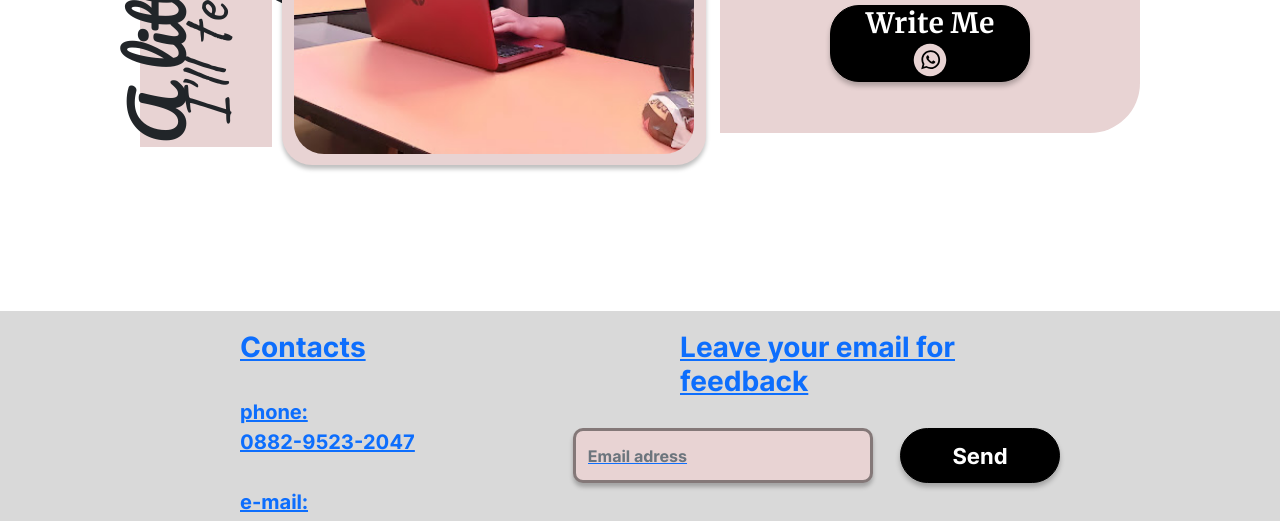
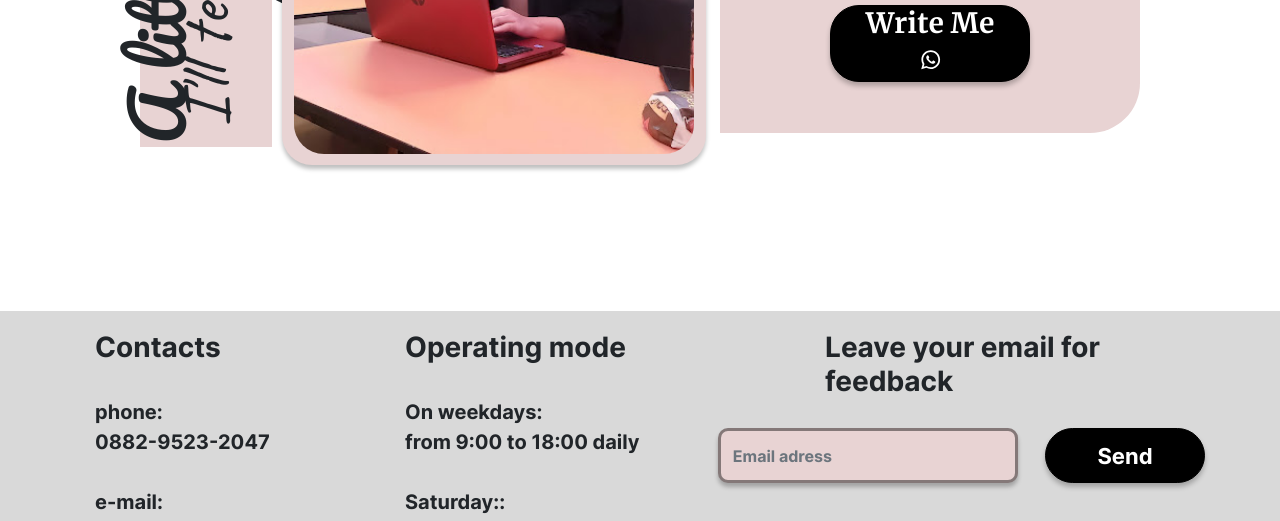
Before and after one commit to bobiheriyanto/BeautyMariamsyasyahEyelash, a plain HTML site: page index.html in a window 1280 px wide. Shown: the part 2203-2724 px from the top of the page. Drawn offline with nearby package versions, Linux system fonts and the light colour scheme; a web font is replaced by a local one.

Commit message:
Update index.html

```diff
--- a/index.html
+++ b/index.html
@@ -191,7 +191,9 @@ The procedure is carried out by gluing eyelashes of the same length as your own,
               type="button"
               class="btn btn-dark button-project button-project_big button-about-me"
             >
-              Write Me <a href="https://wa.me/6288295232047"><img src="icons/WhatsApp.svg" alt="" />
+              Write Me
+            <a href="https://wa.me/6288295232047"><img src="icons/Group.svg" alt="" /></a>
+
             </button>
           </div>
         </div>
```
